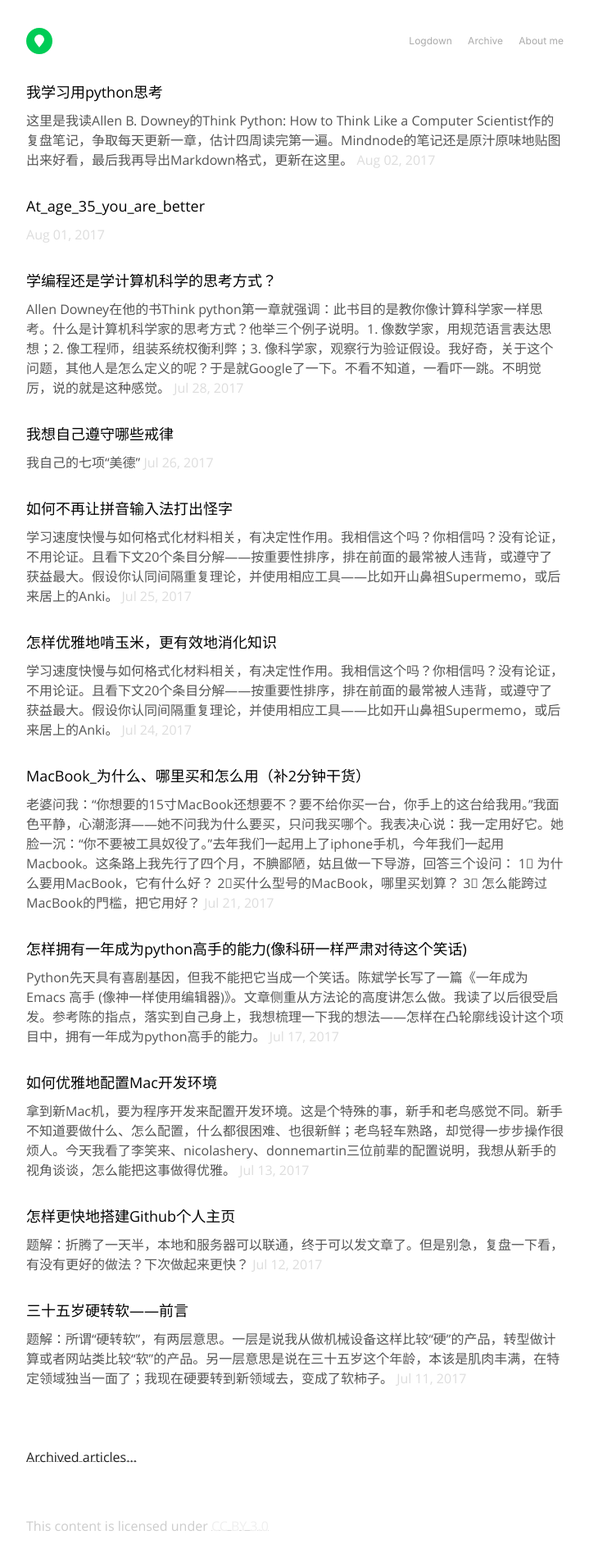
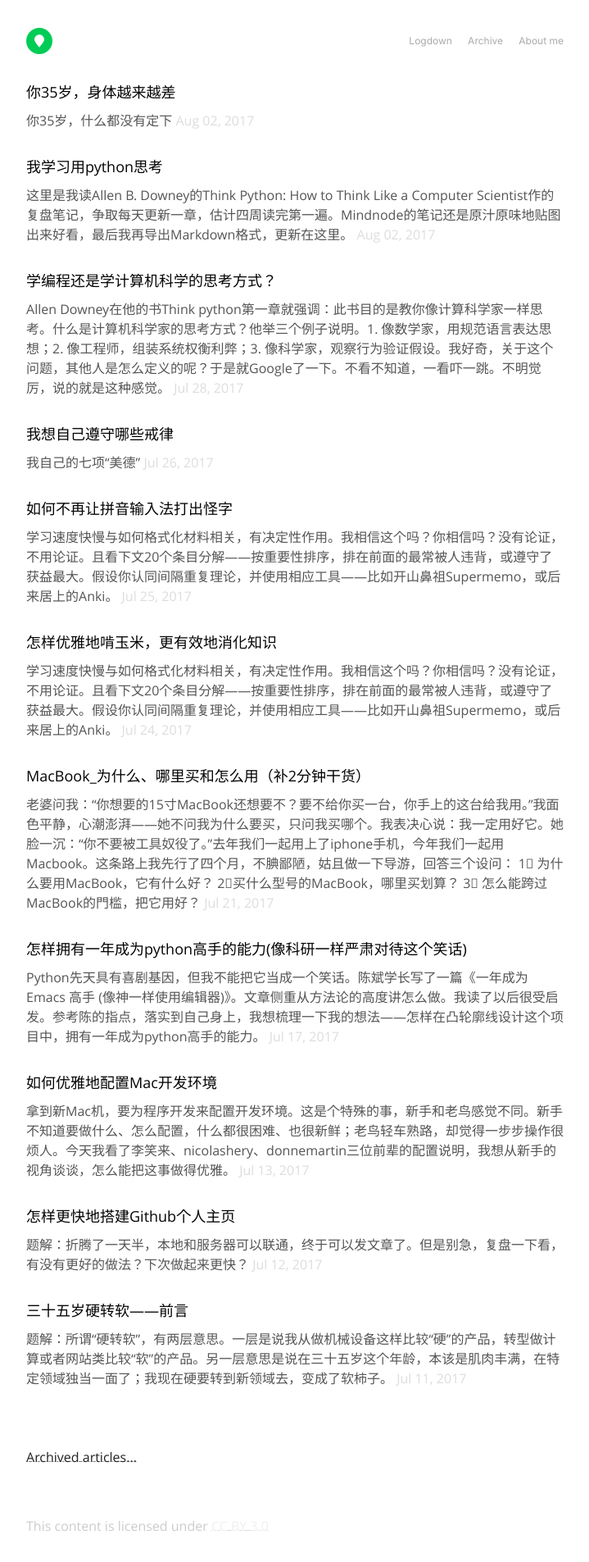
Before and after one commit to John-Qu/John-Qu.github.io, a Jekyll site: the page built from index.html, in a window 1280 px wide. Shown: the whole page at 82% size, without its empty margins (280-999 px from the left). Built offline with Jekyll 4.4.1, drawn with Linux system fonts in a browser that asks for light colours; some of the changed lines change nothing that is shown.

Commit message:
update 35 years old

````diff
--- a/_posts/2017-08-01-at_age_35_you_are_better.md
+++ b/_posts/2017-08-01-at_age_35_you_are_better.md
@@ -1,6 +1,16 @@
+---
+layout: post
+title:  "你35岁，身体越来越差"
+date: 2017-08-02 19:27:51   +0800
+categories:  joke
+---
 
+# 你35岁，什么都没有定下
 
-# 你35岁，身体越来越好
+听说最近网上流行写《你35岁，身体越来越差》，可是除了和菜头，我只搜到了黄新玉版，比较可读。我刚好三十五，所以也想写一首。押韵费神，果断放弃。反正写了也没有人有功夫看，那用Mindnode想一下就好啦。
+
+![](https://ws4.sinaimg.cn/large/006tKfTcgy1fi5lrir3wbj313s34b4qp.jpg)
+
 
 
 
@@ -12,191 +22,109 @@
 
 最近网上流行写《你35岁，身体越来越差》，我也写了一首。欢迎鉴赏：
 
+```
 你35岁，身体越来越差
-
 该加的班不再想加
-
 不再以公司为家
-
 群里一言不发
-
 没事抢个红包当零钱花
-
 老板说：
-
 这种人还想涨薪除非我两眼全瞎
 
 那天你刚刚进家
-
 老婆说坐下来聊聊吧
-
 孩子该上幼儿园了
-
 小区里这家每月才要2888
-
 好容易才把名额拿下
-
 下周交钱就不再是这个价
-
 小金库我就不追究了
-
 你先交了这笔钱吧
-
 看都不用看她
-
 你都知道笑容能有多假
 
 沉默着陷入沙发
-
 你感觉全身慢慢发麻
-
 孩子在地上以慢动作在爬
-
 留着口水对你叫了一声---爸爸
-
 啊！为了她！为了他！为了咱们这个家！
-
 小米2再用一年吧
-
 再见了！亲爱的iPhone8！
 
 你45岁，身体越来越差
-
 今天再次请假
-
 老师要找你谈谈孩子未来的规划
-
 鉴于您的孩子只会玩耍
-
 成绩已经成为年级的奇葩
-
 建议还是复读一年为佳
-
 要不要考虑一下？
-
 毕竟还是个小孩子嘛
 
 这时老板打来电话
-
 破口大骂犹如火山爆发：
-
 算算你这个月第几次请假？
-
 天天抢红包你当我是傻瓜？
-
 真不知道你能干啥
-
 明天请你卷铺盖回家！
 
 听着老婆的怒骂
-
 你就一阵阵心里害怕
-
 你躲进洗手间把马桶盖放下
-
 坐在上面把一生仔细回想：
-
 啊！人生的小溪啊！
-
 流着流着就变成了渣
-
 我曾是那样无忧无虑的小花
-
 开着开着就变成了疤
-
 你看着镜子里的自己，哭得萌萌哒
 
 你55岁，身体越来越差
-
 儿子追逐都市繁华
-
 一晃眼三十多岁还没成家
-
 电话里讲三句就挂：
-
 人老了，麻烦管好你自己吧
-
 还有，养生文章别老往朋友圈里乱发！
-
 看了让人笑话
-
 和老伴看电视夜夜无话
-
 从早间新闻看到满屏幕雪花
-
 早已想不起上一次什么时候啪啪啪
-
 撒完尿你习惯了把马桶边擦了又擦
-
 你养了条京巴
-
 管它叫做娃娃
-
 什么都好，只是不会叫你爸爸
-
 你说：娃娃，劝你哥赶紧在北京成个家
-
 老伴翻了翻白眼说：你得了吧！
-
 你决定改变退休计划
-
 卖掉房子搬到乡下
-
 怎么难帮儿子凑个首付吧
-
 这年头没房怎么结婚呀
-
 乡下生活简朴，留点钱两个人够花
-
 啊！为了她！为了他！为了咱们这个家！
-
 为了儿子能找到那个她！
 
 你65岁，身体越来越差
-
 你开了菜地，还在屋后养鸡养鸭
-
 中午在院子喝茶
-
 头顶是你搭的葡萄架
-
 你算着还有多久才有长假
-
 拿起电话
-
 想叫孩子回来可是想想还是放下
-
 算了吧，算了吧
-
 这个时节机票没有半价
 
 你75岁，身体越来越差
-
 你85岁，身体越来越差
-
 你95岁，身体越来越差
-
 你105岁在睡梦中安然回家
-
 在梦中你突然不再害怕
-
 你梦见自己出生，梦见自己满地乱爬
-
 你梦见自己呵呵傻笑，叫着爸爸妈妈
-
 你梦见父母，第一根白发
-
 你梦见父亲为你请假
-
 你梦见母亲为你吵架
-
 你梦见自己挂掉电话
-
 你梦见父母卖掉房搬到乡下
-
 你梦见菜地、鸭子和茶
-
 你梦见遮天蔽日的葡萄架
+```
 
 题图摄影：**rihaij**
 
````
